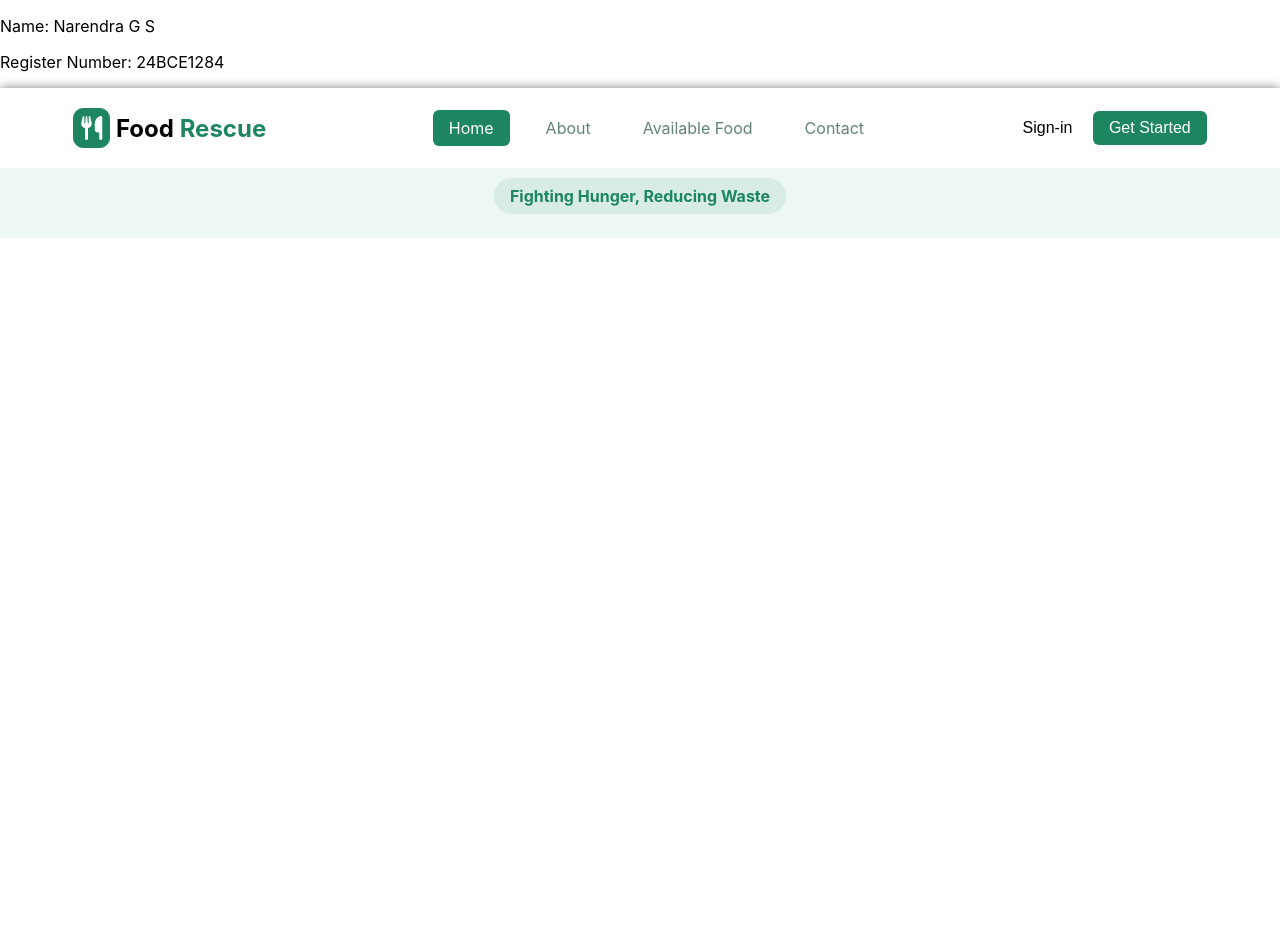
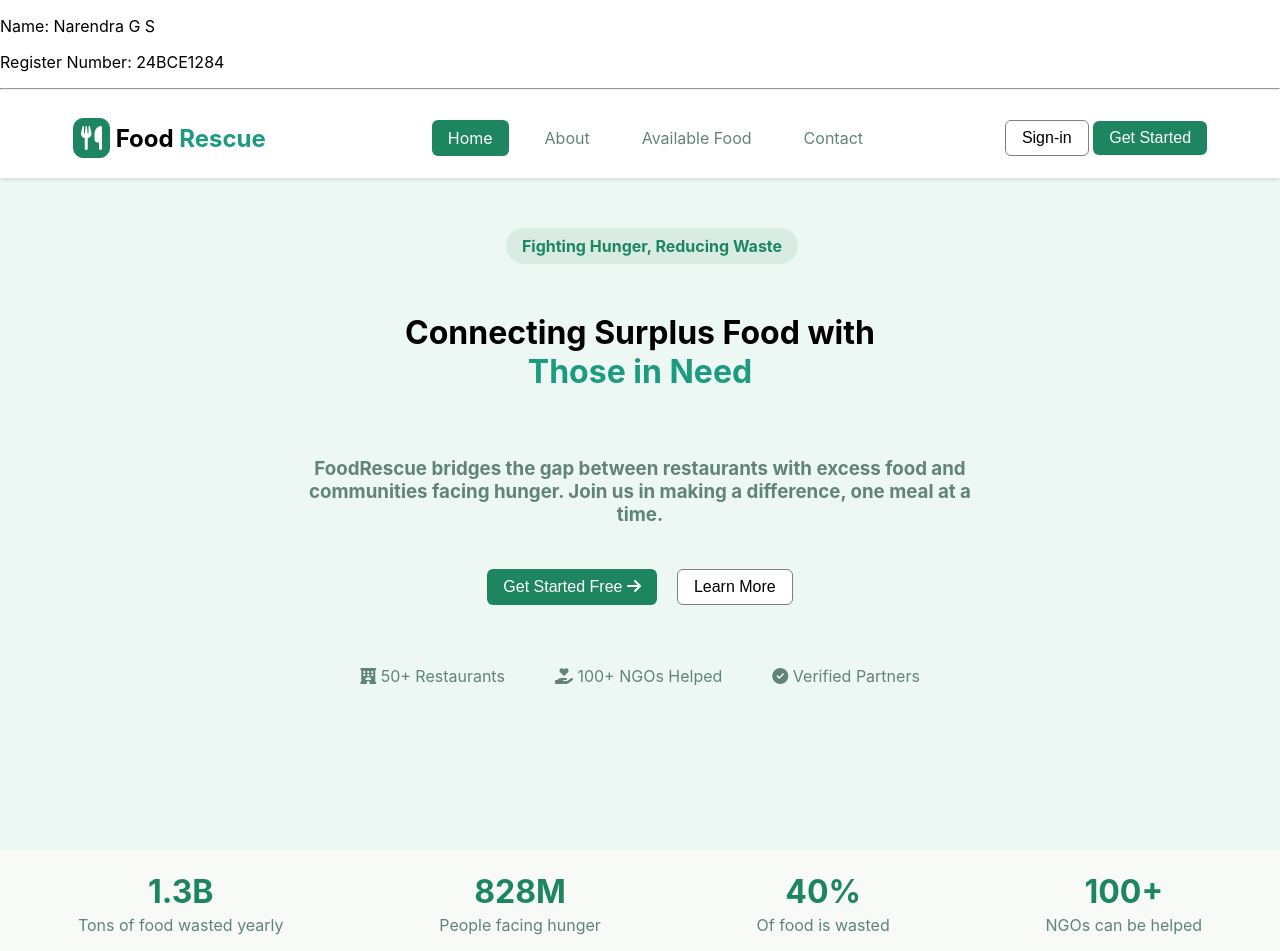
Before and after one commit to naren1003/FoodRescue, a plain HTML site: page index.html in a window 1280 px wide. Before the commit the page ends 800 px from the top, so only its background shows below. Drawn offline with Linux system fonts and the light colour scheme.

Commit message:
section-1 , section-2 completed

```diff
--- a/index.html
+++ b/index.html
@@ -14,13 +14,14 @@
             <p>Name: Narendra G S</p>
             <p>Register Number: 24BCE1284</p>
         </div>
+        <hr>
         <nav>
             <div class="logo">
                 <a href="index.html" class="active">
                     <h2>
                         <i class="fa-solid fa-utensils"></i>
-                        <span class="name-first">Food</span>
-                        <span class="name-second"> Rescue</span>
+                        <span class="first">Food</span>
+                        <span class="second"> Rescue</span>
                     </h2>
                 </a>
             </div>
@@ -42,8 +43,57 @@
     <!-- section 1 -->
     <div class = "section-1">
         <p class="quote"> <b>Fighting Hunger, Reducing Waste</b></p>
+        <h1 class = "main-land">
+            <span class = "first">Connecting Surplus Food with</span><br>
+            <span class = "second">Those in Need</span>
+        </h1>
+        <h3>
+            FoodRescue bridges the gap between restaurants with excess food and<br>
+            communities facing hunger. Join us in making a difference, one meal at a<br>
+            time.
+        </h3>
+        <div class = "buttons">
+            <button class = "get-started">Get Started Free <i class="fa-solid fa-arrow-right"> </i></button>
+            <button class="sign-in">Learn More</button>
+        </div>
+        <div class = "proof">
+            <p>
+                <i class="fa-solid fa-hotel"></i>
+                50+ Restaurants
+            </p>
+            <p>
+                <i class="fa-solid fa-hand-holding-heart"></i>
+                100+ NGOs Helped
+            </p>
+            <p>
+                <i class="fa-solid fa-circle-check insta-tick"></i>
+                Verified Partners
+            </p>
+        </div>
     </div>
 
+
+    <!-- section - 2 -->
+     <div class = "section-2">
+        <div>
+            <h1>1.3B</h1>
+            <p>Tons of food wasted yearly</p>
+        </div>
+        <div>
+            <h1>828M</h1>
+            <p>People facing hunger</p>
+        </div>
+        <div>
+            <h1>40%</h1>
+            <p>Of food is wasted</p>
+        </div>
+        <div>
+            <h1>100+</h1>
+            <p>NGOs can be helped</p>
+        </div>
+     </div>
+
+    <!-- section-3 -->
 
     <script src="script.js"></script>
 </body>
--- a/style.css
+++ b/style.css
@@ -6,13 +6,21 @@ body {
 
 /* top-bar */
 
+.top-bar{
+    position: fixed;
+    top: 0;
+    left: 0;
+    width: 100%;
+    z-index: 1000;
+    box-shadow: 0 2px 5px rgba(0,0,0,0.1);
+    background-color: white;
+}
 nav {
     display: flex;
     justify-content: space-around;
     align-items: center;
     background: white;
     padding: 0px 10px;
-    box-shadow: 0px 0px 10px grey;
 }
 
 .links{
@@ -33,8 +41,17 @@ nav .logo a{
     text-decoration: none;
 }
 
-.name-first{color: black;}
-.name-second{ color: hsl(158 64% 32%);}
+.first{color: black;}
+.second{ animation: colorFlow 2s ease-in-out infinite alternate;}
+@keyframes colorFlow {
+    0% {
+        color: hsl(158 64% 32%);
+    }
+    100% {
+        color: hsl(174 72% 40%);
+    }
+}
+
 nav ul { display: flex; list-style: none; gap: 20px; }
 nav ul li a {
   color: hsl(160 15% 45%);
@@ -54,24 +71,29 @@ nav ul li a.active {
   background-color: hsl(158 64% 32%);
 }
 
-.top-bar .login .sign-in{
+/* used for top-bar, section-1 */
+.sign-in{
     padding: 8px 16px;
     text-decoration: none;
     color: black;
     background-color: white;
-    border: 0px;
+    border: 1px solid grey;
     font-size: medium;
+    border-radius: 6px;
 }
 
-.top-bar .login .sign-in:hover{
+/* used for top-bar, section-1 */
+.sign-in:hover{
     padding: 8px 16px;
     text-decoration: none;
     color: white;
     background-color: hsl(174 72% 40%);
+    border: 0px;
     border-radius: 6px;
 }
 
-.top-bar .login .get-started{
+/* used for top-bar, section-1 */
+.get-started{
     padding: 8px 16px;
     text-decoration: none;
     color: white;
@@ -81,27 +103,105 @@ nav ul li a.active {
     font-size: medium;
 }
 
-.top-bar .login .get-started:hover{
+/* used for top-bar, section-1 */
+.get-started:hover{
+    padding: 8px 16px;
+    text-decoration: none;
     background-color: hsl(158, 42%, 38%);
+    border: 0px;
+    border-radius: 6px;
 }
 
 
 /* section 1 index page */
 .section-1 {
     display: flex;
-    justify-content: center;
+    align-items: center;
+    flex-direction: column;
     background-color:  hsl(153, 39%, 95%);
+    padding: 128px 16px;
+    gap:25px;
 }
 
 .section-1 .quote{
     border-radius: 999px;
     display: inline-flex;
     padding: 8px 16px;
-    margin:10px 0px 24px;
+    margin:100px 0px 3px 24px;
     background-color: #1D86601A;
     color: hsl(158 64% 32%);
     align-items: center;
 }
+
+.section-1 h1{
+    text-align: center;
+    opacity: 0;
+    transform: translateY(20px);
+    animation: smoothFade 1s ease-out forwards;
+}
+
+.section-1 h3{
+    color: #628478;
+    text-align: center;
+    opacity: 0;
+    transform: translateY(20px);
+    animation: smoothFade 1.2s ease-out forwards;
+}
+
+.section-1 .buttons{
+    display: flex;
+    gap: 20px;
+    opacity: 0;
+    transform: translateY(20px);
+    animation: smoothFade 1.3s ease-out forwards;
+}
+
+.section-1 .proof{
+    display: flex;
+    margin: 20px 0px;
+    gap: 50px;
+    opacity: 0;
+    transform: translateY(20px);
+    animation: smoothFade 1.4s ease-out forwards;
+}
+
+.section-1 .proof p{
+    color: #628478;
+}
+
+@keyframes smoothFade {
+    0% {
+        opacity: 0;
+        transform: translateY(20px);
+    }
+    100% {
+        opacity: 1;
+        transform: translateY(0);
+    }
+}
+
+/* section-2 */
+
+.section-2 {
+    display: flex;
+    justify-content: space-around;
+    background-color:  #E8EEE84c;
+}
+
+.section-2 div{
+    text-align: center;
+}
+
+.section-2 h1{
+    color: hsl(158 64% 32%);
+    margin-bottom: 4px;
+}
+
+.section-2 p{
+    color: #628478;
+    margin-top: 0;
+}
+
 
 /*
 .middleSec{
```
